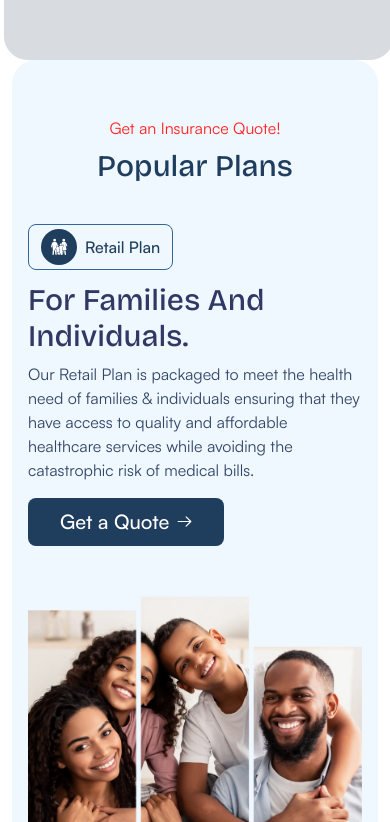
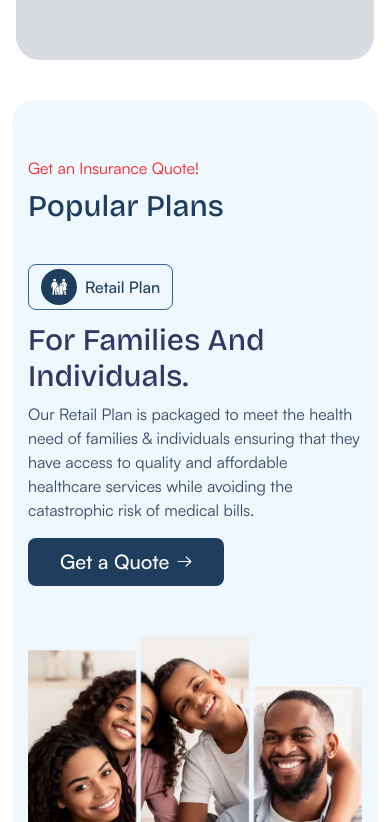
Before and after one commit to zico-works/medicare-support, a Next.js app: page / in a window 390 px wide. Shown: the part 5722-6544 px from the top of the page. Built offline with nearby package versions, Linux system fonts and the light colour scheme.

Commit message:
fix feedbacks

```diff
--- a/components/drawer.tsx
+++ b/components/drawer.tsx
@@ -48,9 +48,9 @@ export function Drawer({ children }: { children: React.ReactNode }) {
               <span>
                 <a
                   className='font-semibold text-[#07040E] underline'
-                  href='tel:555-555-5555'
+                  href='tel:+13342474890'
                 >
-                  (316) 333-7001
+                  +1 (334) 247-4890
                 </a>
               </span>
             </p>
--- a/components/ui/calendar.tsx
+++ b/components/ui/calendar.tsx
@@ -7,6 +7,10 @@ import { buttonVariants } from '@/components/ui/button';
 import { cn } from '@/utils/cn';
 import { ChevronLeft, ChevronRight } from 'lucide-react';
 import { DayPicker } from 'react-day-picker';
+
+/* eslint-disable react/no-unstable-nested-components */
+
+/* eslint-disable react/no-unstable-nested-components */
 
 /* eslint-disable react/no-unstable-nested-components */
 
--- a/components/ui/form.tsx
+++ b/components/ui/form.tsx
@@ -106,7 +106,7 @@ const FormLabel = React.forwardRef<
   return (
     <Label
       ref={ref}
-      className={cn(className)}
+      className={cn(className, 'text-sm')}
       htmlFor={formItemId}
       {...props}
     />
@@ -174,7 +174,7 @@ const FormMessage = React.forwardRef<
   return (
     <p
       ref={ref}
-      className={cn('text-sm font-medium text-red-500', className)}
+      className={cn('text-xs font-medium text-red-500', className)}
       id={formMessageId}
       {...props}
     >
--- a/sections/popular-plans.tsx
+++ b/sections/popular-plans.tsx
@@ -11,14 +11,14 @@ const PopularPlans = () => (
       <div className='container'>
         <SlideInAnimation
           as='p'
-          className='text-center text-[#ff2020]'
+          className='text-[#ff2020] md:text-center'
           delay={0.4}
         >
           Get an Insurance Quote!
         </SlideInAnimation>
         <SlideInAnimation
           as='h1'
-          className='pt-2 text-center font-bricolage text-3xl font-medium text-primary-600 sm:text-4xl lg:text-6xl'
+          className='pt-2 font-bricolage text-3xl font-medium text-primary-600 sm:text-4xl md:text-center lg:text-6xl'
           delay={0.5}
         >
           Popular Plans
--- a/sections/services.tsx
+++ b/sections/services.tsx
@@ -38,14 +38,14 @@ const Services = () => {
   }, [isMobile]);
 
   return (
-    <section id='services'>
+    <section className='max-lg:mb-10' id='services'>
       <div
         ref={container}
         className='relative max-sm:mt-10 lg:h-[300vh]'
       >
         <div className='sticky left-0 flex items-center overflow-hidden md:h-screen lg:top-10 2xl:h-[60vh]'>
           <motion.div
-            className='flex gap-4 max-md:flex-col'
+            className='flex gap-4 max-md:flex-col max-md:pl-3 max-md:pr-5'
             style={isMobile ? undefined : { x }}
           >
             {SERVICES.map(({ color, desc, src, title }, idx) => (
```
Also changed, not shown: 1 other file (tests, documents, lock files or other folders).
